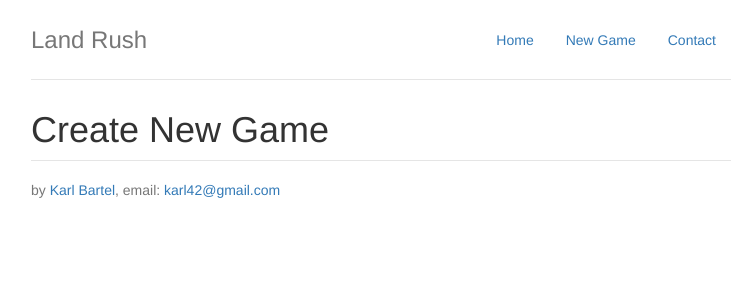
After one commit to karlb/landrush, a Python web app: template templates/new_game.html in a window 1280 px wide. The commit adds this page. Shown: the top 300 px of the page, without its empty margins (259-1005 px from the left). Run offline with Jinja, Linux system fonts and the light colour scheme; the template is opened without the code that fills it, so the values that code supplies are empty; some libraries are stand-ins or nearby versions.

Commit message:
add new_game page, still empty

```diff
--- a/templates/base.html
+++ b/templates/base.html
@@ -9,7 +9,7 @@
 		{% endblock %}
 	</head>
 	<body>
-		{% block main %}
+		{% block body %}
 		{% endblock %}
 	</body>
 </html>
--- a/templates/game.html
+++ b/templates/game.html
@@ -35,7 +35,7 @@
 	</script>
 {% endblock %}
 
-{% block main %}
+{% block body %}
 	<div class="container-fluid" id="main-container">
 		<div class="row">
 			<div class="col-sm-8">
--- /dev/null
+++ b/templates/new_game.html
@@ -0,0 +1,5 @@
+{% extends 'page.html' %}
+
+{% block main %}
+	<h1>Create New Game</h1>
+{% endblock %}
--- /dev/null
+++ b/templates/page.html
@@ -0,0 +1,113 @@
+{% extends 'base.html' %}
+
+{% block head %}
+		{{ super() }}
+		<style>
+			/* Space out content a bit */
+			body {
+				padding-top: 20px;
+				padding-bottom: 20px;
+			}
+
+			/* Everything but the jumbotron gets side spacing for mobile first views */
+			.header,
+			.marketing,
+			.footer {
+				padding-right: 15px;
+				padding-left: 15px;
+			}
+
+			/* Custom page header */
+			.header {
+				border-bottom: 1px solid #e5e5e5;
+			}
+			/* Make the masthead heading the same height as the navigation */
+			.header h3 {
+				padding-bottom: 19px;
+				margin-top: 0;
+				margin-bottom: 0;
+				line-height: 40px;
+			}
+
+			/* Custom page footer */
+			.footer {
+				padding-top: 19px;
+				color: #777;
+				border-top: 1px solid #e5e5e5;
+			}
+
+			/* Customize container */
+			@media (min-width: 768px) {
+				.container {
+					max-width: 730px;
+				}
+			}
+			.container-narrow > hr {
+				margin: 30px 0;
+			}
+
+			/* Main marketing message and sign up button */
+			.jumbotron {
+				text-align: center;
+				border-bottom: 1px solid #e5e5e5;
+			}
+			.jumbotron .btn {
+				padding: 14px 24px;
+				font-size: 21px;
+			}
+
+			/* Supporting marketing content */
+			.marketing {
+				margin: 40px 0;
+			}
+			.marketing p + h4 {
+				margin-top: 28px;
+			}
+
+			/* Responsive: Portrait tablets and up */
+			@media screen and (min-width: 768px) {
+				/* Remove the padding we set earlier */
+				.header,
+				.marketing,
+				.footer {
+					padding-right: 0;
+					padding-left: 0;
+				}
+				/* Space out the masthead */
+				.header {
+					margin-bottom: 30px;
+				}
+				/* Remove the bottom border on the jumbotron for visual effect */
+				.jumbotron {
+					border-bottom: 0;
+				}
+			}
+
+			.screenshots img {
+				width: 100%;
+				margin-bottom: 10px;
+				box-shadow: 0px 0px 10px #888888;
+			}
+		</style>
+{% endblock  %}
+
+{% block body %}
+	<div class="container">
+		<div class="header">
+			<ul class="nav nav-pills pull-right">
+				<li class="{{ 'active' if route == 'index' }}"><a href="/">Home</a></li>
+				<li class="{{ 'active' if route == 'new_game' }}"><a href="/new_game">New Game</a></li>
+				<li><a href="mailto:karl42@gmail.com">Contact</a></li>
+			</ul>
+			<h3 class="text-muted">Land Rush</h3>
+		</div>
+
+		{% block main %}
+		{% endblock %}
+
+		<div class="footer">
+			<p>by <a href="http://www.karl.berlin">Karl Bartel</a>, email: <a href="mailto:karl42@gmail.com">karl42@gmail.com<a></p>
+		</div>
+
+	</div> <!-- /container -->
+{% endblock %}
```
Also changed, not shown: main.py (+17 -10 lines), templates/index.html (+2 -108 lines).
